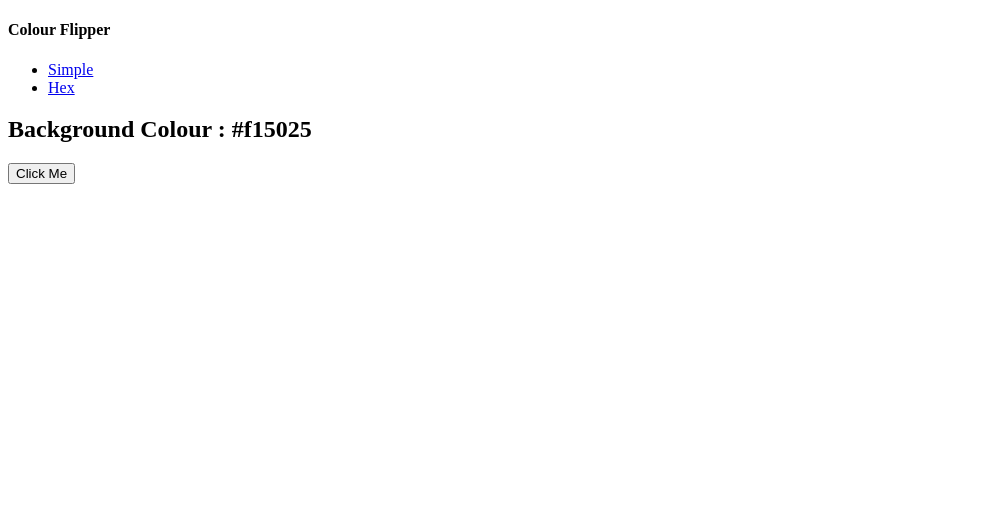
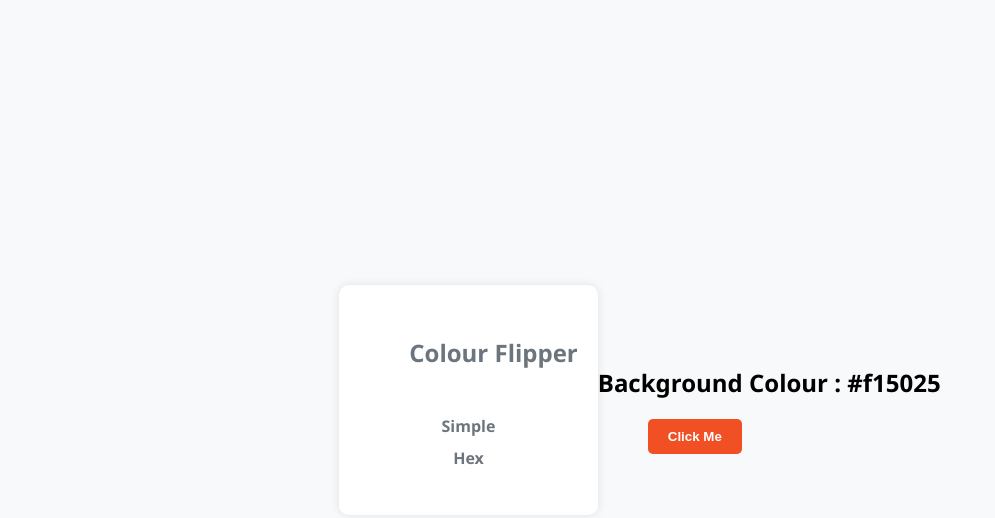
Before and after one commit to t0m0h1/JS-Colour-Flipper, a plain HTML site: page index.html in a window 1280 px wide. Shown: the whole page, without its empty margins (0-995 px from the left). Drawn offline with Linux system fonts and the light colour scheme.

Commit message:
Refactor navigation styling and structure

```diff
--- a/index.html
+++ b/index.html
@@ -9,6 +9,7 @@
 <body>
     <nav>
         <div class="nav-center">
+            <div class="nav-content">
                 <h4>Colour Flipper</h4>
                 <ul class="nav-links">
                     <li>
@@ -18,6 +19,7 @@
                         <a href="hex.html">Hex</a>
                     </li>
                 </ul>
+            </div>
         </div>
     </nav>
     <main>
--- a/style.css
+++ b/style.css
@@ -0,0 +1,65 @@
+body {
+    font-family: 'Segoe UI', Tahoma, Geneva, Verdana, sans-serif;
+    margin: 0;
+    padding: 0;
+    display: flex;
+    justify-content: center;
+    align-items: center;
+    height: 100vh;
+    transition: background-color 0.5s ease;
+    background-color: #f8f9fa;
+}
+
+.nav-center {
+    text-align: center;
+}
+
+.nav-content {
+    display: flex;
+    flex-direction: column;
+    align-items: center;
+    background-color: #ffffff;
+    padding: 20px;
+    border-radius: 10px;
+    box-shadow: 0px 0px 10px rgba(0, 0, 0, 0.1);
+}
+
+.nav-links {
+    list-style-type: none;
+    padding: 0;
+}
+
+.nav-links li {
+    margin: 10px 0;
+}
+
+.nav-links a {
+    color: #6c757d;
+    text-decoration: none;
+    font-weight: 600;
+}
+
+.nav-links a:hover {
+    color: #f15025;
+}
+
+h4 {
+    color: #6c757d;
+    margin-bottom: 20px;
+    margin-left: 50px;
+    font-size: 24px;
+    font-weight: 700;
+
+}
+
+button {
+    padding: 10px 20px;
+    border: none;
+    background-color: #f15025;
+    color: #ffffff;
+    font-weight: 600;
+    border-radius: 5px;
+    cursor: pointer;
+    transition: background-color 0.5s ease;
+    margin-left: 50px;
+}
```
Lines whose indentation alone changed are shown as unchanged.
